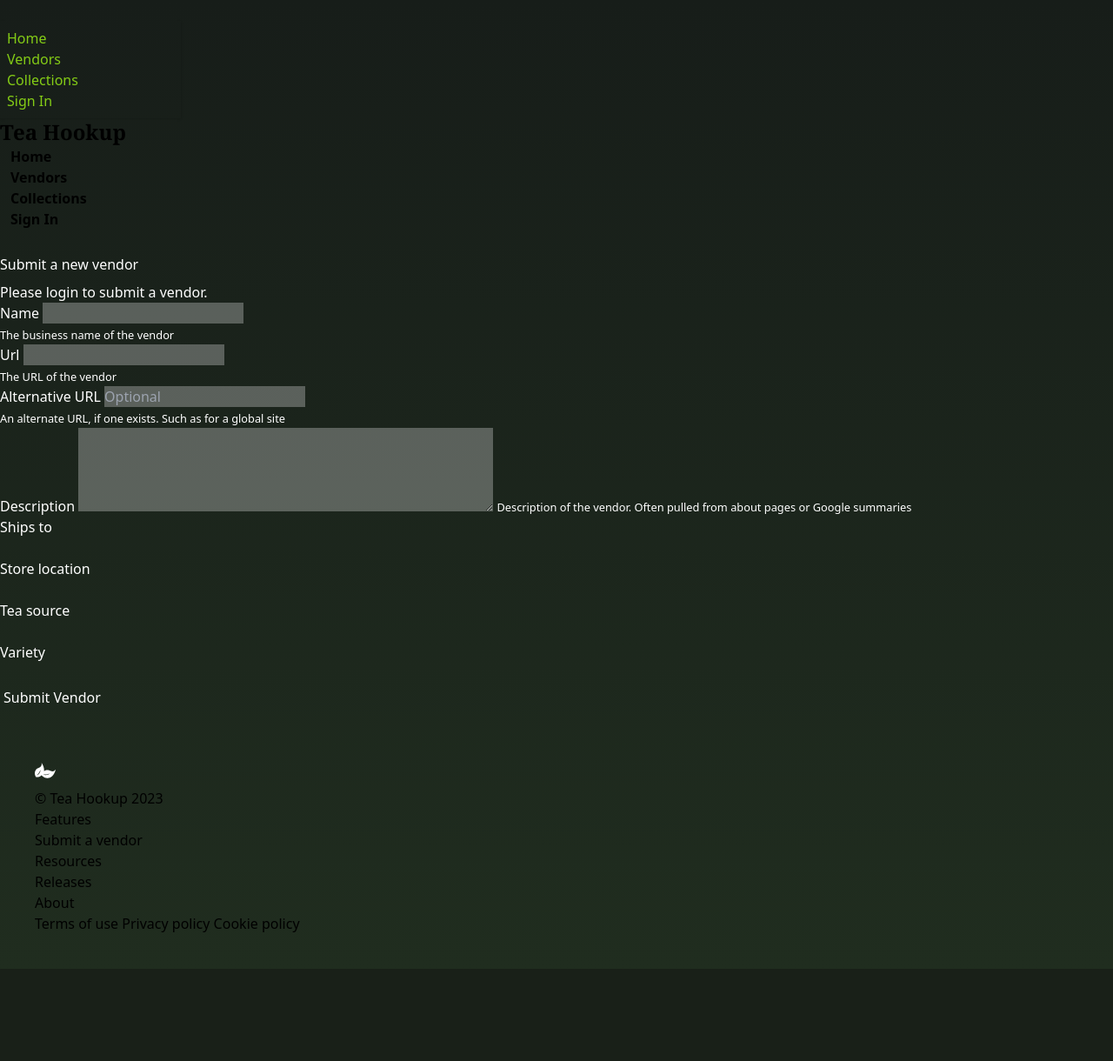
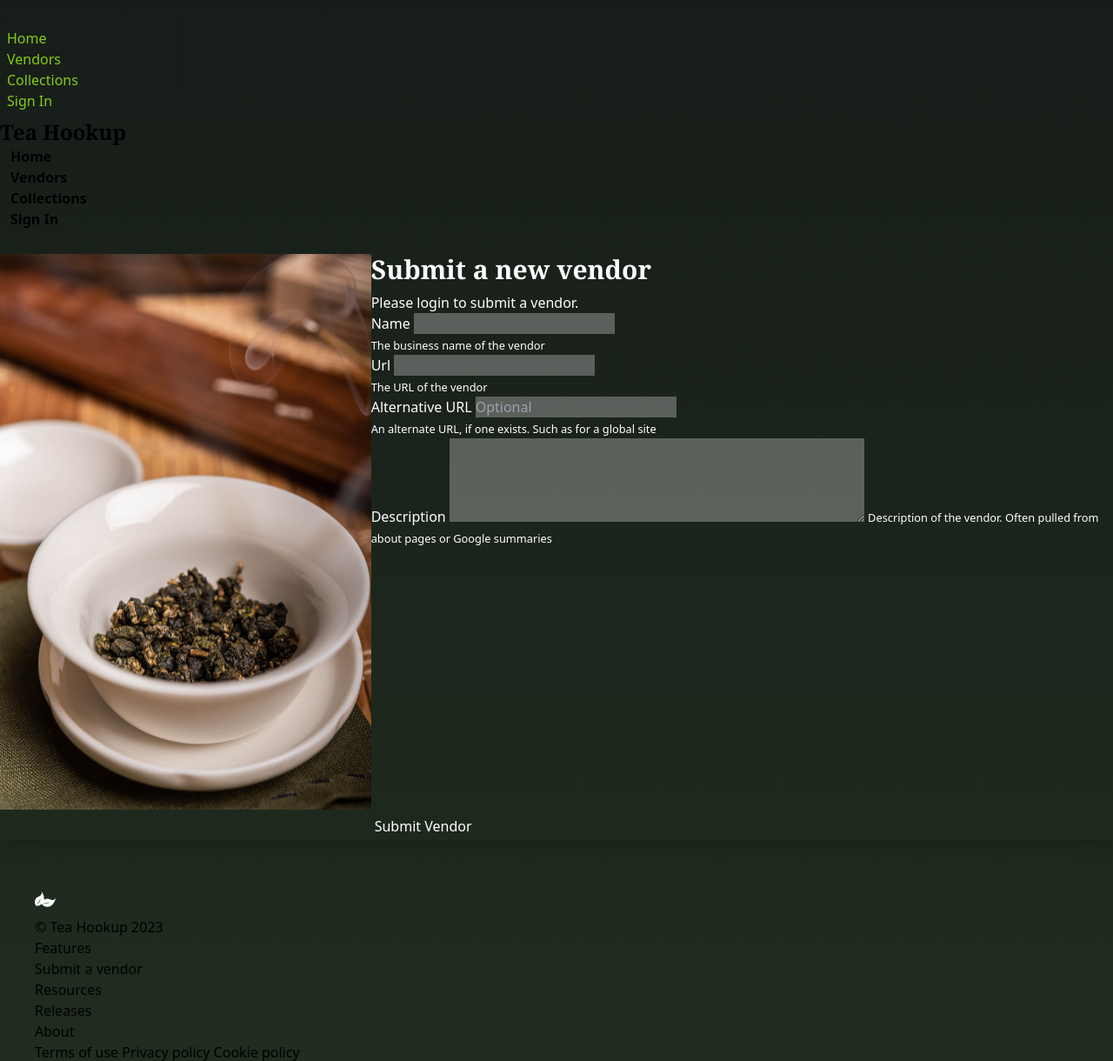
Before and after one commit to cmeadowstech/Teahookup, a Django app: page /vendors/submit/ in a window 1280 px wide. Shown: the top 1220 px of the page at 87% size. Before the commit the page ends 1114 px from the top, so only its background shows below. Run offline with Django 4.2, Linux system fonts and the light colour scheme; tables that the repository leaves empty hold one stand-in row (values such as "Sample post"); some libraries are stand-ins or nearby versions.

Commit message:
More TW conversions

```diff
--- a/app/tealist/forms.py
+++ b/app/tealist/forms.py
@@ -7,7 +7,7 @@ class CommentForm(forms.ModelForm):
         label="",
         widget=forms.Textarea(
             attrs={
-                "class": "form-control",
+                "class": "textarea",
                 "placeholder": "Please share your thoughts...",
                 "rows": 4,
                 "cols": 50,
@@ -26,7 +26,7 @@ class VendorForm(forms.ModelForm):
         help_text="The business name of the vendor",
         widget=forms.TextInput(
             attrs={
-                "class": "form-control",
+                "class": "input",
             }
         ),
     )
@@ -34,7 +34,7 @@ class VendorForm(forms.ModelForm):
         help_text="The URL of the vendor",
         widget=forms.URLInput(
             attrs={
-                "class": "form-control",
+                "class": "input",
             }
         ),
     )
@@ -44,7 +44,7 @@ class VendorForm(forms.ModelForm):
         required=False,
         widget=forms.URLInput(
             attrs={
-                "class": "form-control",
+                "class": "input",
                 "placeholder": "Optional",
             }
         ),
@@ -53,7 +53,7 @@ class VendorForm(forms.ModelForm):
         help_text="Description of the vendor. Often pulled from about pages or Google summaries",
         widget=forms.Textarea(
             attrs={
-                "class": "form-control",
+                "class": "textarea",
                 "rows": 4,
                 "cols": 50,
             }
@@ -63,22 +63,22 @@ class VendorForm(forms.ModelForm):
         label="Ships to",
         help_text="Where does this vendor ship to?",
         queryset=location.objects.all().exclude(ship_to__isnull=True),
-        widget=forms.CheckboxSelectMultiple(),
+        widget=forms.CheckboxSelectMultiple(attrs={"class": "peer hidden"}),
     )
     store_location = forms.ModelMultipleChoiceField(
         queryset=location.objects.all().exclude(store_location__isnull=True),
         help_text="Where does this vendor ship from?",
-        widget=forms.CheckboxSelectMultiple(),
+        widget=forms.CheckboxSelectMultiple(attrs={"class": "peer hidden"}),
     )
     tea_source = forms.ModelMultipleChoiceField(
         help_text="Where does this vendor source its tea from?",
         queryset=location.objects.all().exclude(tea_source__isnull=True),
-        widget=forms.CheckboxSelectMultiple(),
+        widget=forms.CheckboxSelectMultiple(attrs={"class": "peer hidden"}),
     )
     variety = forms.ModelMultipleChoiceField(
         help_text="What sort of teas does this vendor sell?",
         queryset=variety.objects.all(),
-        widget=forms.CheckboxSelectMultiple(),
+        widget=forms.CheckboxSelectMultiple(attrs={"class": "peer hidden"}),
     )
 
     class Meta:
@@ -100,7 +100,7 @@ class CollectionForm(forms.ModelForm):
         help_text="What do you want to call this collection?",
         widget=forms.TextInput(
             attrs={
-                "class": "form-control",
+                "class": "input",
             }
         ),
     )
@@ -120,7 +120,7 @@ class CollectionForm(forms.ModelForm):
         widget=forms.Textarea(
             attrs={
                 "id": "SimpleMDE",
-                "class": "form-control",
+                "class": "textarea",
                 "placeholder": "Some additional context for this collection, if necessary.",
                 "rows": 4,
                 "cols": 50,
--- a/app/tealist/templates/base.html
+++ b/app/tealist/templates/base.html
@@ -66,7 +66,7 @@
             <li><a class="border-b border-transparent hover:border-b hover:border-white transition ease-in-out" href="{% url 'collections' %}">Collections</a></li>
             <li class="text-primary">
               {% if user.is_authenticated %}
-              <a class="border-b border-transparent hover:border-b hover:border-primary transition ease-in-out" href="{% url 'account_logout' %}" hx-get="/accounts/logout/" hx-target="#htmx-modal">Sign
+              <a class="border-b border-transparent hover:border-b hover:border-primary transition ease-in-out" href="{% url 'account_logout' %}" hx-get="/accounts/logout/" hx-target="#htmx_modal" hx-on:click="daisy_modal.showModal()">Sign
                 Out</a>
               {% else %}
               <a class="border-b border-transparent hover:border-b hover:border-primary transition ease-in-out" href="{% url 'account_login' %}">Sign In</a>
@@ -86,7 +86,7 @@
           <li class="text-primary">
             {% if user.is_authenticated %}
             <a class="nav-item nav-link link-important mx-2 border-b border-transparent hover:border-b hover:border-primary transition ease-in-out" href="{% url 'account_logout' %}"
-              hx-get="/accounts/logout/" hx-target="#htmx-modal">Sign Out</a>
+              hx-get="{% url 'account_logout' %}" hx-target="#htmx_modal" hx-on:click="daisy_modal.showModal()">Sign Out</a>
             {% else %}
             <a class="nav-item nav-link link-important mx-2 border-b border-transparent hover:border-b hover:border-primary transition ease-in-out" href="{% url 'account_login' %}">Sign In</a>
             {% endif %}
--- a/app/tealist/templates/vendor_submit.html
+++ b/app/tealist/templates/vendor_submit.html
@@ -2,15 +2,13 @@
 {% load static %}
 {% block content %}
 
-<div class="container">
-<div class="card">
-    <div class="row no-gutters">
-        <div class="col-md-4 featured-image" style="background-image: url({% static 'tea-login-hero.jpg' %})">
 
-        </div>
-        <div class="col-md-8 text-white login">
+<div class="container mx-auto card card-side bg-base-300 shadow-xl">
+    <div class="grid grid-cols-3">
+        <figure class="col-span-1"><img src="{% static 'tea-login-hero.jpg' %}" alt="Gaiwan with tea"/></figure>
+        <div class="col-span-2 text-white login">
             <div class="card-body">
-                <h4 class="pb-2 card-title">Submit a new vendor</h4>
+                <h4 class="font-serif font-bold text-3xl text-secondary pb-2 card-title">Submit a new vendor</h4>
                 {% if messages %}
 
                 {% for message in messages %}
@@ -34,7 +32,7 @@
                         <form action="{% url 'vendors_submit' %}" method="post">
                             {% csrf_token %}
 
-                            <div class="form-group" id="{{ vendor_form.name.label }}" class="form-group">
+                            <div class="form-control" id="{{ vendor_form.name.label }}">
                                 <label for="{{ vendor_form.name.id_for_label }}">{{ vendor_form.name.label }}</label>
 
                                 {{vendor_form.name}}
@@ -65,7 +63,7 @@
                                         class="form-text text-muted">{{ vendor_form.url_alt.help_text }}</small>
                                 </div>
                             </div>
-                            <div id="{{ vendor_form.description.label }}" class="form-group">
+                            <div id="{{ vendor_form.description.label }}" class="form-control">
                                 <label
                                     for="{{ vendor_form.description.id_for_label }}">{{ vendor_form.description.label }}</label>
                                 {{vendor_form.description}}
@@ -75,106 +73,63 @@
 
 
                             <div class="accordion" id="formAccordian">
-                                <div class="card border-0">
-                                    <div class="card-header pl-0" id="headingOne">
-                                        <button class="btn btn-link btn-block text-left text-white" type="button"
-                                            data-toggle="collapse" data-target="#collapseOne" aria-expanded="true"
-                                            aria-controls="collapseOne">
-                                            {{ vendor_form.ship_to.label }}
-                                        </button>
+                                <div class="collapse collapse-arrow">
+                                    <input type="radio" name="my-accordion-2"/>
+                                    <div class="collapse-title text-xl font-medium">
+                                      Store Location
                                     </div>
-
-                                    <div id="collapseOne" class="collapse show" aria-labelledby="headingOne"
-                                        data-parent="#formAccordian">
-                                        <div class="card-body no-tick">
-
-                                            {% for v in vendor_form.ship_to %}
-                                            {{ v.tag }}<label for="{{ v.id_for_label }}"
-                                                class="badge badge-success label-for-check text-large text-large">
-                                                {{ v.choice_label }}
+                                    <div class="collapse-content">
+                                      {% for v in vendor_form.store_location %}
+                                      <label for="{{ v.id_for_label }}">
+                                        {{ v.tag }}
+                                        <div class="badge badge-success peer-checked:badge-primary hover:badge-primary font-bold">{{ v.choice_label }}</div>
                                       </label>
                                       {% endfor %}
-                                            <small id="form-help"
-                                                class="form-text text-muted">{{ vendor_form.ship_to.help_text }}</small>
-                                        </div>
                                     </div>
                                   </div>
 
-                                <div class="card border-0">
-                                    <div class="card-header pl-0" id="headingTwo">
-
-                                        <button class="btn btn-link btn-block text-left collapsed" type="button"
-                                            data-toggle="collapse" data-target="#collapseTwo" aria-expanded="false"
-                                            aria-controls="collapseTwo">
-                                            {{ vendor_form.store_location.label }}
-                                        </button>
-
+                                  <div class="collapse collapse-arrow">
+                                    <input type="radio" name="my-accordion-2"/>
+                                    <div class="collapse-title text-xl font-medium">
+                                      Ships To
                                     </div>
-
-                                    <div id="collapseTwo" class="collapse" aria-labelledby="headingTwo"
-                                        data-parent="#formAccordian">
-                                        <div class="card-body no-tick">
-                                            {% for v in vendor_form.store_location %}
-                                            {{ v.tag }}<label for="{{ v.id_for_label }}"
-                                                class="badge badge-success label-for-check text-large text-large">
-                                                {{ v.choice_label }}
+                                    <div class="collapse-content">
+                                      {% for v in vendor_form.ship_to %}
+                                      <label for="{{ v.id_for_label }}">
+                                        {{ v.tag }}
+                                        <div class="badge badge-success peer-checked:badge-primary hover:badge-primary font-bold">{{ v.choice_label }}</div>
                                       </label>
                                       {% endfor %}
-                                            <small id="form-help"
-                                                class="form-text text-muted">{{ vendor_form.store_location.help_text }}</small>
-                                        </div>
                                     </div>
                                   </div>
 
-                                <div class="card border-0">
-                                    <div class="card-header pl-0" id="headingThree">
-
-                                        <button class="btn btn-link btn-block text-left collapsed" type="button"
-                                            data-toggle="collapse" data-target="#collapseThree" aria-expanded="false"
-                                            aria-controls="collapseThree">
-                                            {{ vendor_form.tea_source.label }}
-                                        </button>
-
+                                  <div class="collapse collapse-arrow">
+                                    <input type="radio" name="my-accordion-2"/>
+                                    <div class="collapse-title text-xl font-medium">
+                                      Sources From
                                     </div>
-
-                                    <div id="collapseThree" class="collapse" aria-labelledby="headingThree"
-                                        data-parent="#formAccordian">
-                                        <div class="card-body no-tick">
+                                    <div class="collapse-content">
                                       {% for v in vendor_form.tea_source %}
-                                            {{ v.tag }}<label for="{{ v.id_for_label }}"
-                                                class="badge badge-success label-for-check text-large text-large">
-                                                {{ v.choice_label }}
+                                        <label for="{{ v.id_for_label }}">
+                                          {{ v.tag }}
+                                          <div class="badge badge-success peer-checked:badge-primary hover:badge-primary font-bold">{{ v.choice_label }}</div>
                                         </label>
                                       {% endfor %}
-                                            <small id="form-help"
-                                                class="form-text text-muted">{{ vendor_form.tea_source.help_text }}</small>
-                                        </div>
                                     </div>
                                   </div>
 
-                                <div class="card border-0">
-                                    <div class="card-header pl-0" id="headingFour">
-
-                                        <button class="btn btn-link btn-block text-left collapsed" type="button"
-                                            data-toggle="collapse" data-target="#collapseFour" aria-expanded="false"
-                                            aria-controls="collapseFour">
-                                            {{ vendor_form.variety.label }}
-                                        </button>
-
+                                  <div class="collapse collapse-arrow">
+                                    <input type="radio" name="my-accordion-2"/>
+                                    <div class="collapse-title text-xl font-medium">
+                                      Varities
                                     </div>
-
-                                    <div id="collapseFour" class="collapse" aria-labelledby="headingFour"
-                                        data-parent="#formAccordian">
-                                        <div class="card-body no-tick">
+                                    <div class="collapse-content">
                                       {% for v in vendor_form.variety %}
-                                            {{ v.tag }}<label for="{{ v.id_for_label }}"
-                                                class="badge badge-success label-for-check text-large text-large">
-                                                {{ v.choice_label }}
+                                        <label for="{{ v.id_for_label }}">
+                                          {{ v.tag }}
+                                          <div class="badge badge-success peer-checked:badge-primary hover:badge-primary font-bold">{{ v.choice_label }}</div>
                                         </label>
                                         {% endfor %}
-                                            <small id="form-help"
-                                                class="form-text text-muted">{{ vendor_form.variety.help_text }}</small>
-                                        </div>
                                     </div>
                                   </div>
 
@@ -187,6 +142,5 @@
         </div>
     </div>
 </div>
-</div>
 
 {% endblock %}
--- a/app/templates/allauth/account/verification_sent.html
+++ b/app/templates/allauth/account/verification_sent.html
@@ -6,15 +6,15 @@
 {% block head_title %}{% trans "Verify Your E-mail Address" %}{% endblock %}
 
 {% block content %}
-<div class="container">
-    <div class="card">
+<div class="container mx-auto">
+    <div class="card bg-base-300 shadow-xl">
         <div class="row no-gutters">
             <div class="col-md-4 featured-image" style="background-image: url({% static 'tea-login-hero.jpg' %})">
 
             </div>
             <div class="col-md-8 text-white login">
                 <div class="card-body">
-                    <h4 class="pb-2 card-title">{% trans "Verify Your E-mail Address" %}</h4>
+                    <h4 class="font-serif font-bold text-secondary pb-2 card-title">{% trans "Verify Your E-mail Address" %}</h4>
                     <p>{% blocktrans %}We have sent an e-mail to you for verification. Follow the link provided to finalize
                         the signup process. If you do not see the verification e-mail in your main inbox, check your spam
                         folder. Please contact us if you do not receive the verification e-mail within a few minutes.{% endblocktrans %}</p>
```
Also changed, not shown: app/tealist/templates/privacy_policy.html (+15 -11 lines), app/templates/allauth/account/email_confirm.html (+8 -4 lines), app/templates/allauth/account/login.html (+18 -15 lines), app/templates/allauth/account/logout.html (+5 -19 lines), app/templates/allauth/socialaccount/snippets/provider_list.html (+6 -4 lines). Lines whose indentation alone changed are shown as unchanged.
